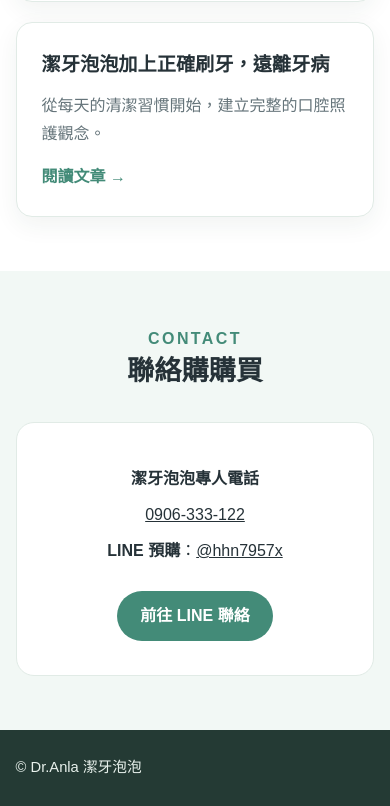
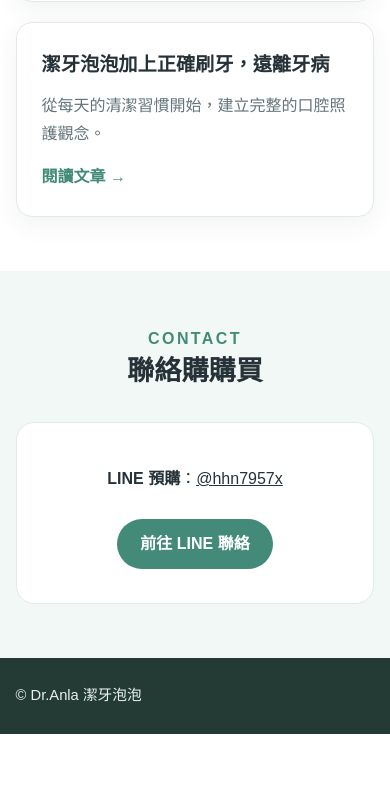
Before and after one commit to inumagic/dranla, a plain HTML site: page index.html in a window 390 px wide. Shown: the part 5208-6014 px from the top of the page. After the commit the page ends 5942 px from the top, so only its background shows below. Drawn offline with Linux system fonts and the light colour scheme.

Commit message:
Remove phone number from contact section
Removed phone number contact information from the contact section.

```diff
--- a/index.html
+++ b/index.html
@@ -114,8 +114,6 @@
     <section class="alt contact" id="contact">
       <div class="wrap"><div class="section-head"><div class="eyebrow">Contact</div><h2>聯絡購購買</h2><p></p></div>
         <div class="contact-box">
-          <p><strong>潔牙泡泡專人電話</strong></p>
-          <p><a href="tel:0906333122">0906-333-122</a></p>
           <p><strong>LINE 預購</strong>：<a href="https://line.me/ti/p/@hhn7957x" target="_blank" rel="noopener">@hhn7957x</a></p>
           <a class="button" href="https://line.me/ti/p/@hhn7957x" target="_blank" rel="noopener">前往 LINE 聯絡</a>
         </div>
```
